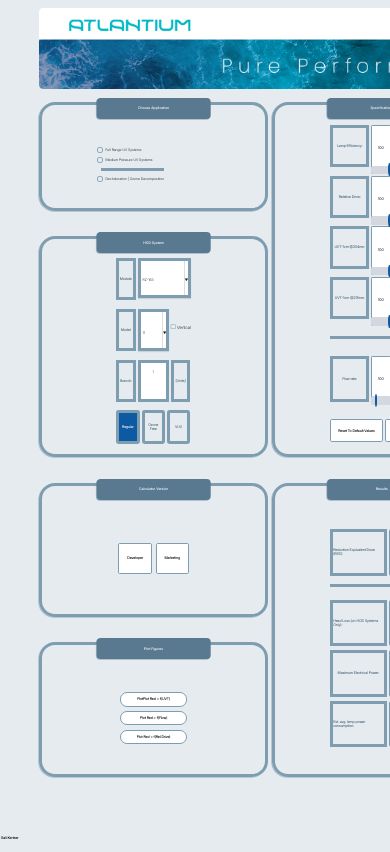
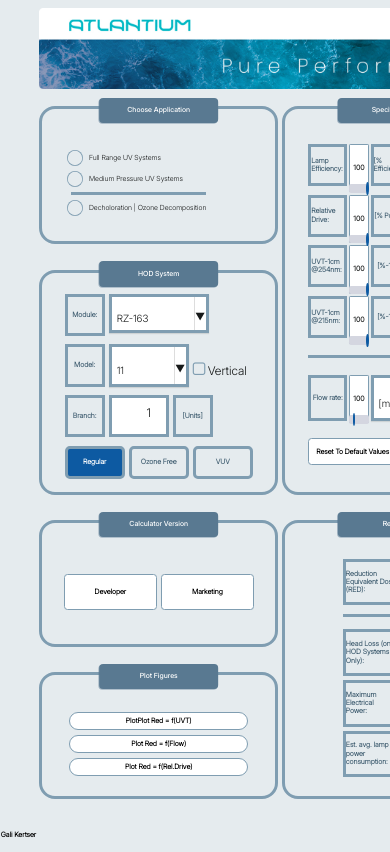
Before and after one commit to DragonGali/Calculator, a React (Vite) app in the folder client/: page / in a window 390 px wide. Shown: the top 852 px of the page. Built offline with nearby package versions, Linux system fonts and the light colour scheme.

Commit message:
I have to go cleaning

```diff
--- a/client/src/Components/HODSystem.jsx
+++ b/client/src/Components/HODSystem.jsx
@@ -9,67 +9,90 @@
 function HODSystem ({width, height}) {
   const [pressedButton, setPressedButton] = useState(null);
 
-  //Changes which button is currently pressed
+  // Changes which button is currently pressed
   const handleClick = (button) => {
     setPressedButton(button);
   };
 
-
   useEffect(() => {
-    //Sets the first button as clicked from the start
+    // Sets the first button as clicked from the start
     handleClick(data.HODButtons[0]);
   }, []);
 
-     return ( <div className="HODSystem">
+  return (
+    <div className="HODSystem">
       <div className="title-box">
         <p>HOD System</p>
       </div>
       <div className="wrapper">
         <div className="vertical-container">
+
+          {/* Module */}
           <div className="horizontal-container">
             <div className="type-box">
               <p>Module:</p>
             </div>
-                    <Dropdown className="drop-down"
+            <Dropdown
+              className="drop-down"
               options={[...data.modules]}
-                    height={height * 0.047} width={width * 0.136}//setting size of the component
+              height={Math.max(28, Math.min(height * 0.047, 64))}  // clamp height
+              width={Math.max(100, Math.min(width * 0.136, 280))}  // clamp width
               placeholder={data.modules[0].label}
             />
           </div>
-                <div className='horizontal-container'>
+
+          {/* Model */}
+          <div className="horizontal-container">
             <div className="type-box">
               <p>Model:</p>
             </div>
-                    <Dropdown className="drop-down"
+            <Dropdown
+              className="drop-down"
               options={[...data.model]}
-                    height={height * 0.05} width={width * 0.08}
+              height={Math.max(28, Math.min(height * 0.05, 64))}
+              width={Math.max(80, Math.min(width * 0.08, 180))}
               placeholder={data.model[0].label}
             />
-                    <Checkbox items={[{ id: 1, text: 'Vertical', disabled: false }]} className="checkbox" />
+            <Checkbox
+              items={[{ id: 1, text: 'Vertical', disabled: false }]}
+              className="checkbox"
+            />
           </div>
-                <div className='horizontal-container'>
+
+          {/* Branch */}
+          <div className="horizontal-container">
             <div className="type-box">
               <p>Branch:</p>
             </div>
-                   <InputField placeholder='' value={1} height={height* 0.05} width={width * 0.08}/>
+            <InputField
+              placeholder=''
+              value={1}
+              height={Math.max(28, Math.min(height * 0.05, 64))}
+              width={Math.max(60, Math.min(width * 0.08, 160))}
+            />
             <div className="type-box">
               <p>[Units]</p>
             </div>
           </div>
-                <div className='horizontal-container'>
+
+          {/* Buttons */}
+          <div className="horizontal-container">
             {data.HODButtons.map((button, index) => (
               <div className="buttons" key={index}>
-                            <div className={`button ${pressedButton === button ? 'IsPressed' : 'NotPressed'}`} onClick={() => handleClick(button)}>
+                <div
+                  className={`button ${pressedButton === button ? 'IsPressed' : 'NotPressed'}`}
+                  onClick={() => handleClick(button)}
+                >
                   <p>{button}</p>
                 </div>
               </div>
             ))}
           </div>
+
         </div>
       </div>
-
     </div>
-
-  )}
+  )
+}
 
 export default HODSystem;
--- a/client/src/Styles/CalculatorVersion.css
+++ b/client/src/Styles/CalculatorVersion.css
@@ -1,4 +1,3 @@
-
 
 
 .CalculatorVersion .horizontal-container {
@@ -13,7 +12,8 @@
     background-color: var(--white);
     border: solid var(--primary) 0.2em;
     border-radius: 0.5em;
-    padding: 1.5vh 2vw 1.5vh 2vw;
+    padding: clamp(10px, 1.5vh, 30px) clamp(30px, 2vw, 40px);
+
 
     font-size: var(--font-regular);
     font-weight: bold;
--- a/client/src/Styles/CheckBox.css
+++ b/client/src/Styles/CheckBox.css
@@ -9,50 +9,44 @@
 }
 
 .check-box {
-  font-size: 3vw;
+  font-size: clamp(16px, 3vw, 32px); /* scales but never too small or too big */
 }
-
-
 
 .check-box label {
   cursor: pointer;
   color: var(--primary);
   display: block;
-  margin-top: 1.8vh;
+  margin-top: clamp(10px, 1.8vh, 24px);
 }
 
 .check-box .label-text {
-    color: var(--text);
-    font-size: 1.1vw;
+  color: var(--text);
+  font-size: clamp(12px, 1.1vw, 18px);
 }
 
-
 .check-box .label-text:before {
-    display: none;
+  display: none;
 }
 
 .check-box [type="checkbox"] + .label-text:before {
   content: "\f096";
   font-family: "FontAwesome";
   font-style: normal;
-  font-size: 1.6vw;
+  font-size: clamp(16px, 1.6vw, 28px);
   font-variant: normal;
   text-transform: none;
   -webkit-font-smoothing: antialiased;
   width: 0em;
   display: inline-block;
-  margin-right: 1.6vw;
+  margin-right: clamp(15px, 1.6vw, 20px);
   color: var(--primary);
 }
 
-
 input[type="checkbox"]:checked + .label-text:before {
   content: "\f14a";
-  color: var(--heightlight);
+  color: var(--highlight);
   animation: tick 150ms ease-in;
 }
-
-
 
 input[type="checkbox"]:disabled + .label-text:before {
   content: "\f0c8";
@@ -69,9 +63,3 @@
     transform: scale(1);
   }
 }
-
-@media (max-height: 1000px) {
-  .input[type="checkbox"] + .label-text:before {
-    font-size: 4vh;
-  }
-}
--- a/client/src/Styles/ChooseApplication.css
+++ b/client/src/Styles/ChooseApplication.css
@@ -1,10 +1,9 @@
-
 .radio-buttons {
-    margin-right: 3em;
-    overflow: hidden;
-    margin-top: 1em;
+  margin-right: clamp(16px, 3em, 48px);  /* won’t shrink below 16px */
+  margin-top: clamp(8px, 1em, 20px);     /* same for top margin */
+  overflow: hidden;
 }
 
 .ChooseApplication .wrapper {
-    padding-left: 0.5vw;
+  padding-left: clamp(4px, 0.5vw, 12px); /* stops scaling too far */
 }
--- a/client/src/Styles/DropDown.css
+++ b/client/src/Styles/DropDown.css
@@ -30,12 +30,18 @@
 .dropdown-label {
   box-shadow: 0 1px 1px rgba(0, 0, 0, 0.1);
   color: var(--text);
-  font-size: 0.9vw;
+
+  /* clamp font-size for responsiveness */
+  font-size: clamp(10px, 0.9vw, 16px);
+
   background: var(--white);
   border-style: solid;
   border-color: var(--primary);
   display: block;
-  padding: 0 0.2vw 0 0.5vw;
+
+  /* clamp padding for responsive layout */
+  padding: clamp(2px, 0.2vw, 8px) clamp(5px, 0.5vw, 16px);
+
   position: relative;
   z-index: 10;
   cursor: pointer;
@@ -44,7 +50,6 @@
   transition: transform 300ms;
   backface-visibility: hidden;
   user-select: none;
-
 }
 
 .dropdown.active .dropdown-label {
@@ -56,9 +61,10 @@
 .dropdown-arrow {
   position: absolute;
   right: 0px;
-  width: 1vw;
+  top: 0px;
+  width: clamp(12px, 1.2vw, 24px);
   text-align: center;
-  font-size: 1em;
+  font-size: clamp(7px, 1em, 18px);
   height: 100%;
   border-left: 0.05em solid #ddd;
 }
@@ -72,12 +78,10 @@
   margin: 0;
   padding: 0;
 
-  /*Hidden by default*/
+  /* Hidden by default */
   opacity: 0;
   pointer-events: none;
   transition: opacity 300ms;
-
-
 }
 
 /* Dropdown items */
@@ -95,7 +99,7 @@
 }
 
 .dropdown-item:hover {
-  filter:brightness(1.2)
+  filter: brightness(1.2);
 }
 
 .dropdown-item span {
@@ -103,13 +107,14 @@
   backface-visibility: hidden;
   user-select: none;
   width: 100%;
-  font-size: 0.9vw;
-  padding: 0 0.5vw;
+
+  font-size: clamp(12px, 0.9vw, 18px);
+  padding: clamp(4px, 0.2vw, 8px) clamp(8px, 0.5vw, 16px);
+
   display: block;
   color: var(--white);
-  letter-spacing: 0.1vw;
+  letter-spacing: clamp(1px, 0.1vw, 2px);
 }
-
 
 html {
   line-height: 1.2;
@@ -117,6 +122,6 @@
 
 @media screen and (max-height: 400px){
   .dropdown-arrow {
-    font-size: 0.7vw;
+    font-size: clamp(8px, 0.7vw, 14px);
   }
 }
--- a/client/src/Styles/HODSystem.css
+++ b/client/src/Styles/HODSystem.css
@@ -1,36 +1,32 @@
-
-
-
 .HODSystem .wrapper {
   overflow: visible;
 }
 
-
 .HODSystem .horizontal-container {
   display: flex;
   flex-flow: row;
-    gap: 0.5vw;
-    height: 5vh;
+  gap: clamp(4px, 0.5vw, 12px);
+  height: clamp(28px, 5vh, 60px);
 }
 
 .HODSystem .vertical-container {
   display: flex;
   flex-flow: column;
-    gap: 1vh;
-    margin-top: 2vh;
+  gap: clamp(6px, 1vh, 20px);
+  margin-top: clamp(10px, 2vh, 32px);
 }
 
 .HODSystem .type-box {
-    width: 5vw;
+  width: clamp(40px, 5vw, 120px);
 }
 
 .HODSystem .buttons {
   display: flex;
   flex-flow: row;
-    gap: 1vw;
+  gap: clamp(6px, 1vw, 20px);
 }
 
-.HODSystem .button  {
+.HODSystem .button {
   background-color: var(--background);
   font-size: var(--font-regular);
   font-weight: bold;
@@ -44,8 +40,8 @@
   justify-content: center;
   text-align: center;
   align-items: center;
-    width: 6vw;
-    height: 4vh;
+  width: clamp(60px, 6vw, 160px);
+  height: clamp(28px, 4vh, 64px);
 }
 
 .HODSystem .button.IsPressed {
--- a/client/src/Styles/InputField.css
+++ b/client/src/Styles/InputField.css
@@ -3,14 +3,14 @@
   display: inline-block;
   position: relative;
   background-color: var(--white);
-  font-size: 0.9rem;
+  font-size: clamp(14px, 0.9rem, 18px);
 }
 
 .txtbx__field {
   border: none;
-  width: 7vw;
+  width: clamp(80px, 7vw, 200px);  /* scales but stops shrinking too much */
   font-size: var(--font-regular);
-  padding-top: 1vh;
+  padding-top: clamp(4px, 1vh, 12px);
   box-sizing: border-box;
   text-align: center;
   background-color: transparent;
@@ -34,12 +34,11 @@
   text-align: center;
 }
 
-
 /* Batman styles */
 .txtbx__field--batman {
   color: var(--text);
-  font-size: 0.9vw;
-  padding-top: 1.2vh;
+  font-size: clamp(12px, 0.9vw, 18px);
+  padding-top: clamp(6px, 1.2vh, 14px);
 }
 
 .txtbx__field--batman:focus + .txtbx__label--batman .txtbx__label-content--batman,
--- a/client/src/Styles/PlotFigures.css
+++ b/client/src/Styles/PlotFigures.css
@@ -1,15 +1,18 @@
 .PlotFigures .vertical-container {
     display: flex;
     flex-flow: column;
-    gap: 0.5vh;
-    margin-top: 2vh;
+    gap: clamp(4px, 0.5vh, 12px); /* lock gap between buttons */
+    margin-top: clamp(12px, 2vh, 32px); /* lock top margin */
 }
 
 .PlotFigures .button {
     background-color: var(--white);
     border: solid var(--primary) 0.2em;
     border-radius: 2em;
-    padding: 0.5vh 4vw 0.5vh 4vw;
+
+    /* Clamp padding so it scales but stops shrinking */
+    padding: clamp(4px, 0.5vh, 12px) clamp(55px, 5.5vw, 70px);
+
     font-size: var(--font-regular);
     font-weight: bold;
     font-family: 'Inter-Medium';
--- a/client/src/index.css
+++ b/client/src/index.css
@@ -14,7 +14,7 @@
 
   background-color: var(--background);
 
-  --font-regular: 0.9vw;
+  --font-regular: clamp(7px, 0.9vw, 22px);
 }
 
 /* Reset styles */
@@ -47,7 +47,7 @@
     border-color: var(--primary);
     border-style: solid;
     border-radius: 1rem;
-    box-shadow: -0.2vw 0.2vw 0vw 0vw rgba(89, 121, 145, 0.4);
+    box-shadow: clamp(-2px, -0.2vw, -6px) clamp(px, 0.2vw, 6px) 0 rgba(89, 121, 145, 0.4);
     overflow: hidden;
     width: 100%;
     height: 100%;
@@ -104,7 +104,7 @@
 
 
 .ChooseApplication label input:checked + span:before {
-  box-shadow: inset 0 0 0 0.5vw var(--highlight);
+  box-shadow: inset 0 0 0 clamp(4px, 0.5vw, 8px) var(--highlight);
 }
 
 /* Radio button visual */
@@ -122,12 +122,12 @@
 
 .ChooseApplication label span:before {
   display: flex;
-  gap: clamp(5px, 0.5vw + 1vh, 28px);
-  content: "";
-  width: 1.7em;
-  height: 1.7em;
+  gap: clamp(5px, 0.5vw + 1vh, 28px); /* ✅ already good */
+  width: clamp(16px, 1.7em, 32px);
+  height: clamp(16px, 1.7em, 32px);
+  margin-right: clamp(6px, 0.7em, 14px);
+  content: "";;
   border-radius: 50%;
-  margin-right: 0.7em;
   box-shadow: inset 0 0 0 0.2vw var(--primary);
   transition: box-shadow 0.25s ease;
 }
```
Lines whose indentation alone changed are shown as unchanged.
